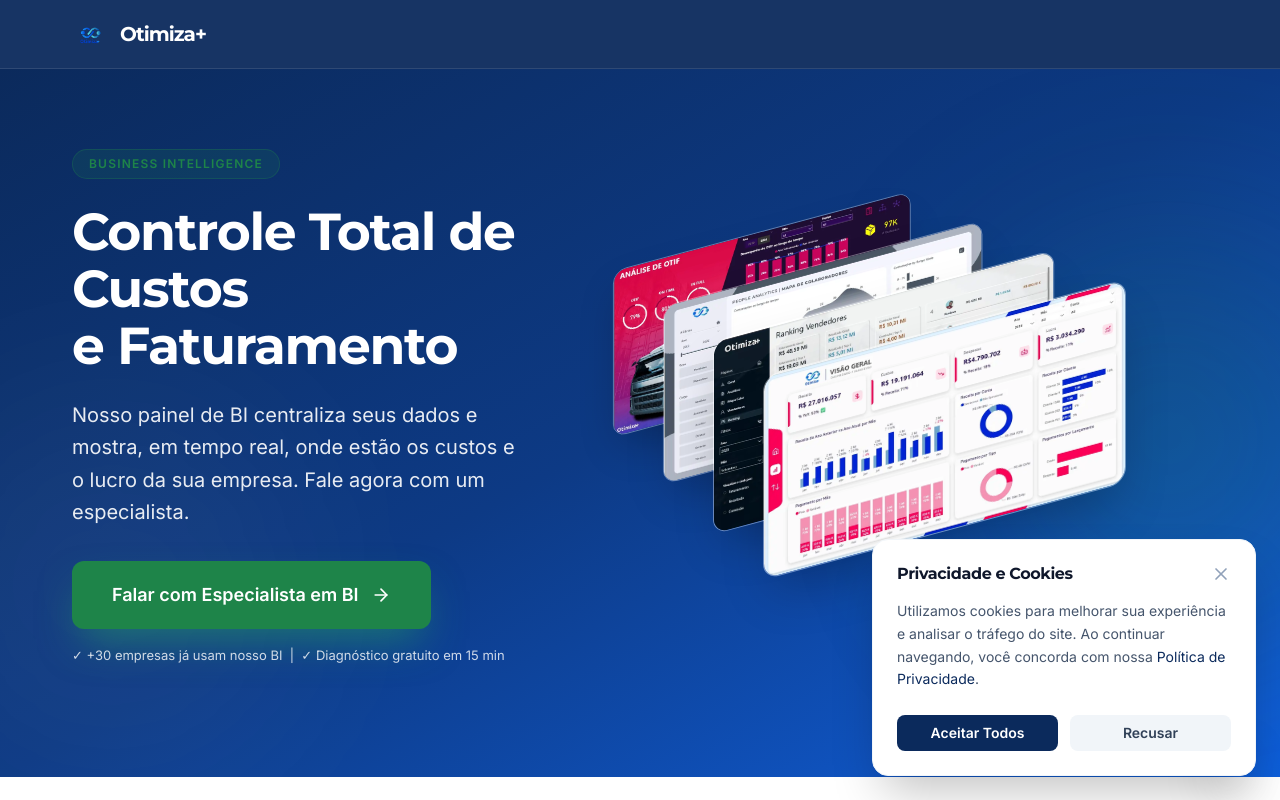
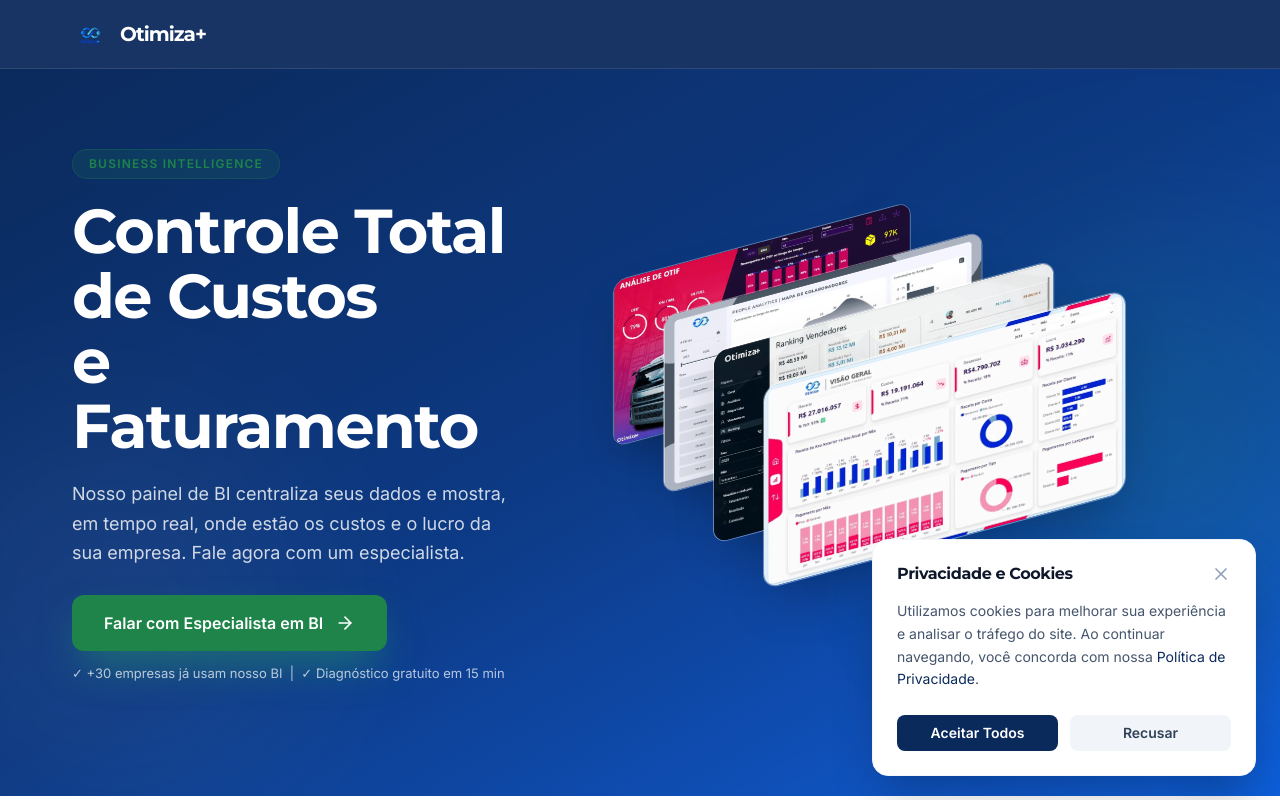
Before and after one commit to ThiagoIL/otimiza-latest-project, a React (Vite) app: page /lp/bi in a window 1280 px wide. Shown: the top 800 px of the page. Built offline with nearby package versions, Linux system fonts and the light colour scheme.

Commit message:
alter proportion hero

```diff
--- a/src/pages/Home.tsx
+++ b/src/pages/Home.tsx
@@ -37,32 +37,32 @@
         <div className="max-w-[1200px] mx-auto px-4 sm:px-6 lg:px-8 w-full relative z-10">
           <div className="flex flex-col lg:flex-row items-center gap-12 lg:gap-16">
             {/* Text Content (48%) */}
-            <div className="w-full lg:w-[42%] text-center lg:text-left space-y-10">
+            <div className="w-full lg:w-[42%] text-center lg:text-left space-y-6">
               <motion.div
                 initial={{ opacity: 0, y: 30 }}
                 animate={{ opacity: 1, y: 0 }}
                 transition={{ duration: 0.8 }}
               >
-                <h1 className="text-4xl md:text-5xl lg:text-[56px] font-bold text-white leading-[1.1] mb-8 tracking-tight font-display">
+                <h1 className="text-5xl md:text-6xl lg:text-[64px] font-bold text-white leading-[1.05] mb-5 tracking-tight font-display">
                   Transforme Dados em <br />
                   Decisões Lucrativas
                 </h1>
-                <p className="text-xl md:text-[20px] text-white/90 mb-12 leading-relaxed max-w-2xl mx-auto lg:mx-0 font-sans">
+                <p className="text-base md:text-lg text-white/80 mb-8 leading-relaxed max-w-md mx-auto lg:mx-0 font-sans">
                   Aumente receita, reduza custos e domine seu mercado com inteligência de dados em tempo real.
                 </p>
 
-                <div className="space-y-4">
+                <div className="space-y-3">
                   <div className="flex flex-col sm:flex-row items-center justify-center lg:justify-start gap-6">
                     <Link
                       to="/obrigado-whatsapp"
                       aria-label="Falar com um especialista"
-                      className="w-full sm:w-auto flex items-center justify-center space-x-3 bg-accent text-white px-10 py-5 rounded-xl font-bold text-lg hover:bg-emerald-600 transition-all shadow-[0_20px_40px_-10px_rgba(39,174,96,0.5)] active:scale-95 group"
+                      className="w-full sm:w-auto flex items-center justify-center space-x-3 bg-accent text-white px-8 py-4 rounded-xl font-bold text-base hover:bg-emerald-600 transition-all shadow-[0_20px_40px_-10px_rgba(39,174,96,0.5)] active:scale-95 group"
                     >
                       <span>Falar com um Especialista</span>
                       <ArrowRight className="w-5 h-5 group-hover:translate-x-1 transition-transform" />
                     </Link>
                   </div>
-                  <p className="text-[13px] text-white/80 font-sans lg:pl-2">
+                  <p className="text-[13px] text-white/70 font-sans lg:pl-2">
                     ✓ Conversa estratégica | Sem compromisso
                   </p>
                 </div>
--- a/src/pages/LandingBI.tsx
+++ b/src/pages/LandingBI.tsx
@@ -105,29 +105,29 @@
                 transition={{ duration: 0.7 }}
                 className="w-full lg:w-[42%] text-center lg:text-left"
               >
-                <span className="inline-block bg-accent/15 text-accent border border-accent/30 rounded-full px-4 py-1.5 text-xs font-bold uppercase tracking-widest mb-6">
+                <span className="inline-block bg-accent/15 text-accent border border-accent/30 rounded-full px-4 py-1.5 text-xs font-bold uppercase tracking-widest mb-5">
                   Business Intelligence
                 </span>
-                <h1 className="text-4xl md:text-5xl lg:text-[52px] font-bold text-white leading-[1.1] mb-6 tracking-tight font-display">
+                <h1 className="text-5xl md:text-6xl lg:text-[62px] font-bold text-white leading-[1.05] mb-5 tracking-tight font-display">
                   Controle Total de Custos <br className="hidden lg:block" />
                   e Faturamento
                 </h1>
-                <p className="text-lg md:text-xl text-white/90 mb-8 leading-relaxed max-w-xl mx-auto lg:mx-0">
+                <p className="text-base md:text-lg text-white/80 mb-7 leading-relaxed max-w-md mx-auto lg:mx-0">
                   Nosso painel de BI centraliza seus dados e mostra, em tempo real, onde
                   estão os custos e o lucro da sua empresa. Fale agora com um
                   especialista.
                 </p>
 
-                <div className="space-y-4">
+                <div className="space-y-3">
                   <Link
                     to={CTA_LINK}
                     aria-label="Falar com Especialista em BI no WhatsApp"
-                    className="w-full sm:w-auto inline-flex items-center justify-center space-x-3 bg-accent text-white px-10 py-5 rounded-xl font-bold text-lg hover:bg-emerald-600 transition-all shadow-[0_20px_40px_-10px_rgba(39,174,96,0.5)] active:scale-95 group"
+                    className="w-full sm:w-auto inline-flex items-center justify-center space-x-3 bg-accent text-white px-8 py-4 rounded-xl font-bold text-base hover:bg-emerald-600 transition-all shadow-[0_20px_40px_-10px_rgba(39,174,96,0.5)] active:scale-95 group"
                   >
                     <span>Falar com Especialista em BI</span>
                     <ArrowRight className="w-5 h-5 group-hover:translate-x-1 transition-transform" />
                   </Link>
-                  <p className="text-[13px] text-white/80">
+                  <p className="text-[13px] text-white/70">
                     ✓ +30 empresas já usam nosso BI &nbsp;|&nbsp; ✓ Diagnóstico gratuito em
                     15 min
                   </p>
```
